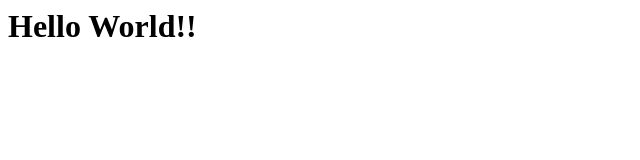
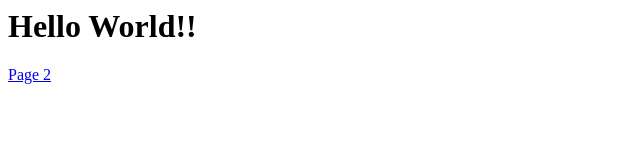
Before and after one commit to nuojs/nuo-router, a plain HTML site: page index.html in a window 1280 px wide. Shown: the full height of the page, 0-640 px from the left. Drawn offline with Linux system fonts and the light colour scheme.

Commit message:
Update index.html

```diff
--- a/index.html
+++ b/index.html
@@ -1 +1,2 @@
 <h1>Hello World!!</h1>
+<a href="./page2.html">Page 2</a>
```
